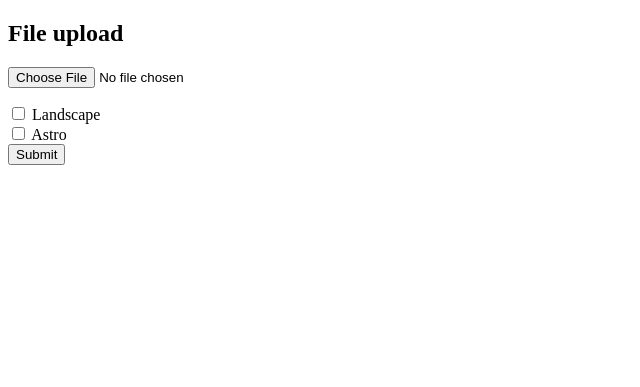
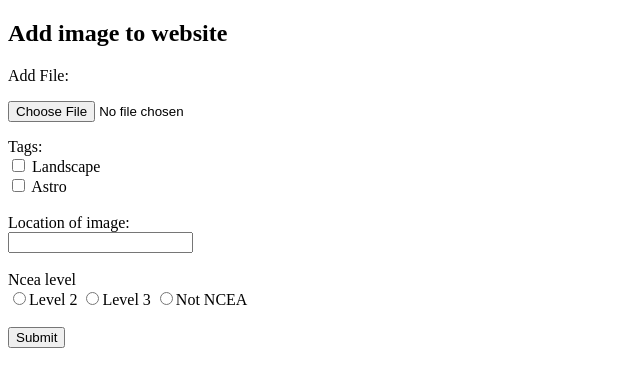
Before and after one commit to MalekC01/13DTP, a Flask app: page /add in a window 1280 px wide. Shown: the top 387 px of the page, without its empty margins (0-640 px from the left). Run offline with Flask 2, Linux system fonts and the light colour scheme.

Commit message:
form works and adds saved tags and details about image to database

```diff
--- a/main.py
+++ b/main.py
@@ -35,14 +35,33 @@ def uploaded_files():
     print(filename)
     uploaded_file.save(os.path.join(app.config['UPLOAD_PATH'], filename))
 
+    location = request.form.get('location')
     photo_url = str( "uploads/" + filename)
 
-    insert(Photo).values(url=photo_url)
+    ncea_level = 0
+
+    if request.form.get('ncea_level') == 2:
+        ncea_level = "2"
+    elif request.form.get('ncea_level') == 3:
+        ncea_level = "3"
+    else:
+        ncea_level = "Not NCEA"
+
+
+
+    add_photo_url = models.Photo(url=photo_url, location=location, ncea=ncea_level)
+    db.session.add(add_photo_url)
+    db.session.commit()
+
+    photo_id = models.Photo.query.filter_by(photo_url=photo_url).first()
+
+    #session.query(User.name).filter(User.id == 1).first()
 
 
 
     if request.form.get('landscape'):
         # do query to add tag to photo id
+
 
         print(photo_url)
 
--- a/templates/add.html
+++ b/templates/add.html
@@ -1,16 +1,36 @@
 <!DOCTYPE html>
 <html>
 <body>
-<h2>File upload</h2>
+<h2>Add image to website</h2>
 <form method="POST" action="" enctype="multipart/form-data">
+
+  <label>Add File:</label>
   <p><input type="file" name="file" accept=".jpeg, .png"></p>
 
+  <label>Tags:</label><br>
 
-  <input type="checkbox" id="landscape" name="landscape" value="landscape">
+  <input type="checkbox" id="landscape" name="landscape">
   <label for="landscape">Landscape</label><br>
   <input type="checkbox" id="astro" name="astro" value="Astro">
   <label for="astro">Astro</label><br>
 
+  <br>
+
+  <label>Location of image:</label>
+  <br>
+  <input type="text" id="location" name="location">
+
+  <br>
+  <br>
+
+  <label for="ncea_level">Ncea level</label><br>
+
+  <label><input type="radio" name="ncea_level" id="ncea_level" value="2">Level 2</label>
+  <label>  <input type="radio" name="ncea_level" id="ncea_level" value="3">Level 3 </label>
+  <label>  <input type="radio" name="ncea_level" id="ncea_level" value="1">Not NCEA</label>
+
+  <br>
+  <br>
   <input type="submit" value="Submit">
 
 
```
Also changed, not shown: models.py (+9 -4 lines), photo_database.db (added), uploads/cosmos.png (added).
